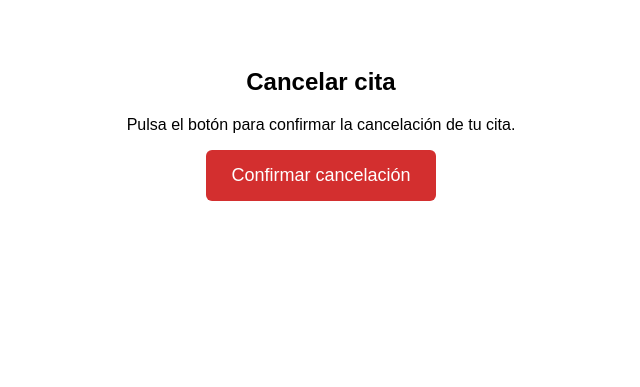
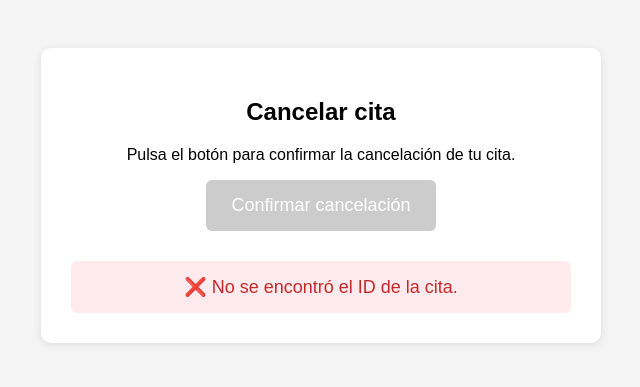
Before and after one commit to barbervictorsshop/cancelar-cita, a plain HTML site: page index.html in a window 1280 px wide. Shown: the whole page, without its empty margins (319-959 px from the left). Drawn offline with Linux system fonts and the light colour scheme.

Commit message:
Update index.html

```diff
--- a/index.html
+++ b/index.html
@@ -4,53 +4,113 @@
   <meta charset="UTF-8">
   <meta name="viewport" content="width=device-width, initial-scale=1.0">
   <title>Cancelar cita</title>
+  <style>
+    body {
+      font-family: Arial, sans-serif;
+      text-align: center;
+      padding: 40px;
+      background: #f5f5f5;
+    }
+    .container {
+      max-width: 500px;
+      margin: 0 auto;
+      background: white;
+      padding: 30px;
+      border-radius: 10px;
+      box-shadow: 0 2px 10px rgba(0,0,0,0.1);
+    }
+    button {
+      padding: 15px 25px;
+      background: #d32f2f;
+      color: white;
+      font-size: 18px;
+      border: none;
+      border-radius: 6px;
+      cursor: pointer;
+      transition: background 0.3s;
+    }
+    button:hover:not(:disabled) {
+      background: #b71c1c;
+    }
+    button:disabled {
+      background: #ccc;
+      cursor: not-allowed;
+    }
+    #msg {
+      margin-top: 30px;
+      font-size: 18px;
+      padding: 15px;
+      border-radius: 6px;
+    }
+    .success {
+      background: #e8f5e9;
+      color: #2e7d32;
+    }
+    .error {
+      background: #ffebee;
+      color: #c62828;
+    }
+  </style>
 </head>
+<body>
+  <div class="container">
+    <h2>Cancelar cita</h2>
+    <p>Pulsa el botón para confirmar la cancelación de tu cita.</p>
 
-<body style="font-family: Arial, sans-serif; text-align:center; padding:40px;">
+    <button id="btn">
+      Confirmar cancelación
+    </button>
 
-  <h2>Cancelar cita</h2>
-  <p>Pulsa el botón para confirmar la cancelación de tu cita.</p>
-
-  <button id="btn"
-    style="padding:15px 25px;
-           background:#d32f2f;
-           color:white;
-           font-size:18px;
-           border:none;
-           border-radius:6px;
-           cursor:pointer;">
-    Confirmar cancelación
-  </button>
-
-  <p id="msg" style="margin-top:30px;font-size:18px;"></p>
+    <div id="msg"></div>
+  </div>
 
 <script>
   const params = new URLSearchParams(window.location.search);
   const eventId = params.get("eventId");
-
-  const scriptUrl = "https://script.google.com/macros/s/AKfycbxtexi8x-A3KVmFc5YvhxQ6HKx8IAgrb9tLy3cjkk4gHMbrJ9hngqvFpxbrRone5bEVnw/exec";
+  const scriptUrl = "https://script.google.com/macros/s/AKfycbyQPxPx8dnDioplJJP4QibDqkR69-5pQRuZ3dtCgPxQNyXp7pl18N_YHFG1dS8fatF4Jg/exec";
 
   const btn = document.getElementById("btn");
   const msg = document.getElementById("msg");
 
+  if (!eventId) {
+    msg.innerHTML = "❌ No se encontró el ID de la cita.";
+    msg.className = "error";
+    btn.disabled = true;
+  }
+
   btn.addEventListener("click", async () => {
     btn.disabled = true;
     btn.innerText = "Cancelando...";
+    msg.innerHTML = "";
+    msg.className = "";
 
     try {
-      await fetch(
+      const response = await fetch(
         scriptUrl + "?eventId=" + encodeURIComponent(eventId),
-        { mode: "no-cors" }
+        {
+          method: 'GET',
+          redirect: 'follow'
+        }
       );
 
-      // NO leemos respuesta → asumimos éxito
-      msg.innerHTML = "✅ Tu cita ha sido cancelada correctamente.";
+      const data = await response.json();
+
+      if (data.success) {
+        msg.innerHTML = "✅ " + data.message;
+        msg.className = "success";
+      } else {
+        msg.innerHTML = "❌ " + data.message;
+        msg.className = "error";
+        btn.disabled = false;
+        btn.innerText = "Confirmar cancelación";
+      }
 
     } catch (e) {
-      // Esto solo fallará si NO se puede enviar la petición
-      msg.innerHTML = "❌ No se pudo cancelar la cita. Inténtalo de nuevo.";
+      msg.innerHTML = "❌ No se pudo cancelar la cita. Inténtalo de nuevo o llámanos: 659703788";
+      msg.className = "error";
       btn.disabled = false;
       btn.innerText = "Confirmar cancelación";
+      console.error("Error:", e);
     }
   });
 </script>
```
